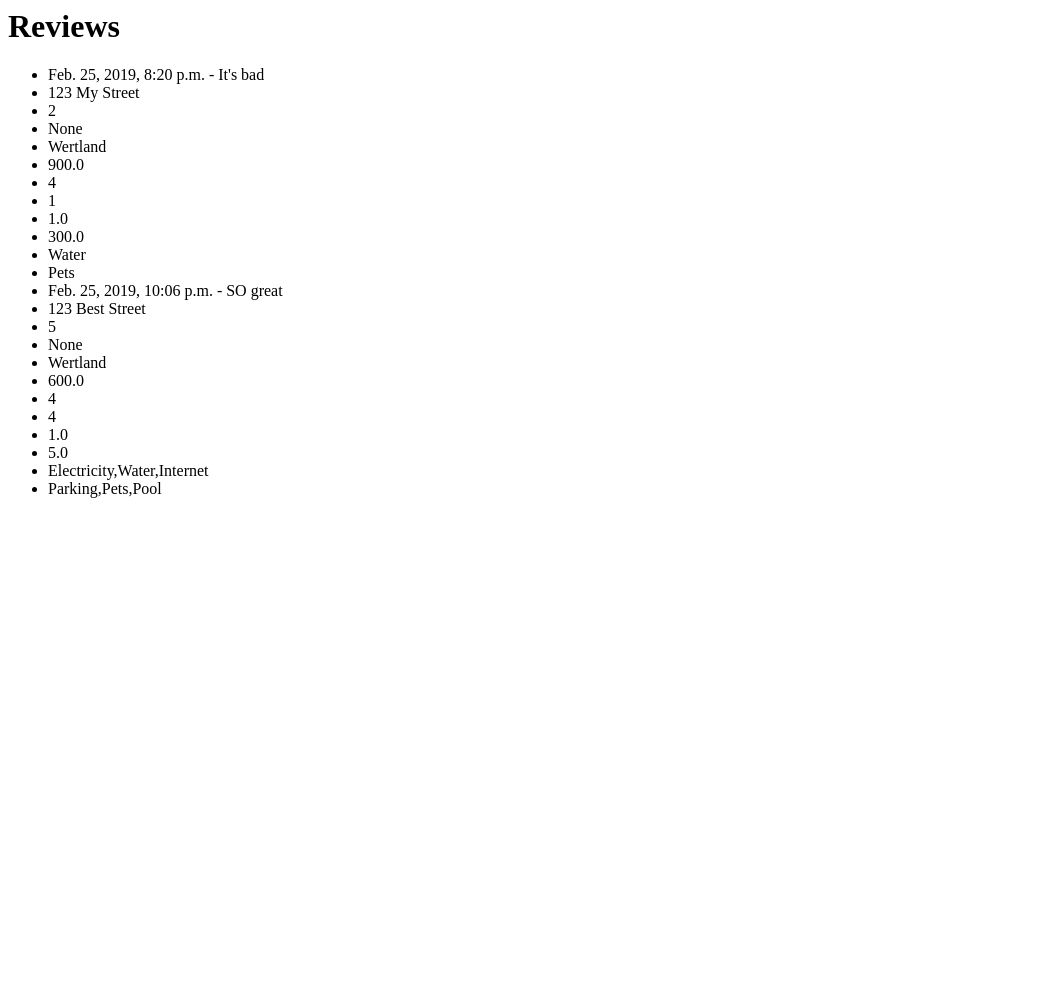
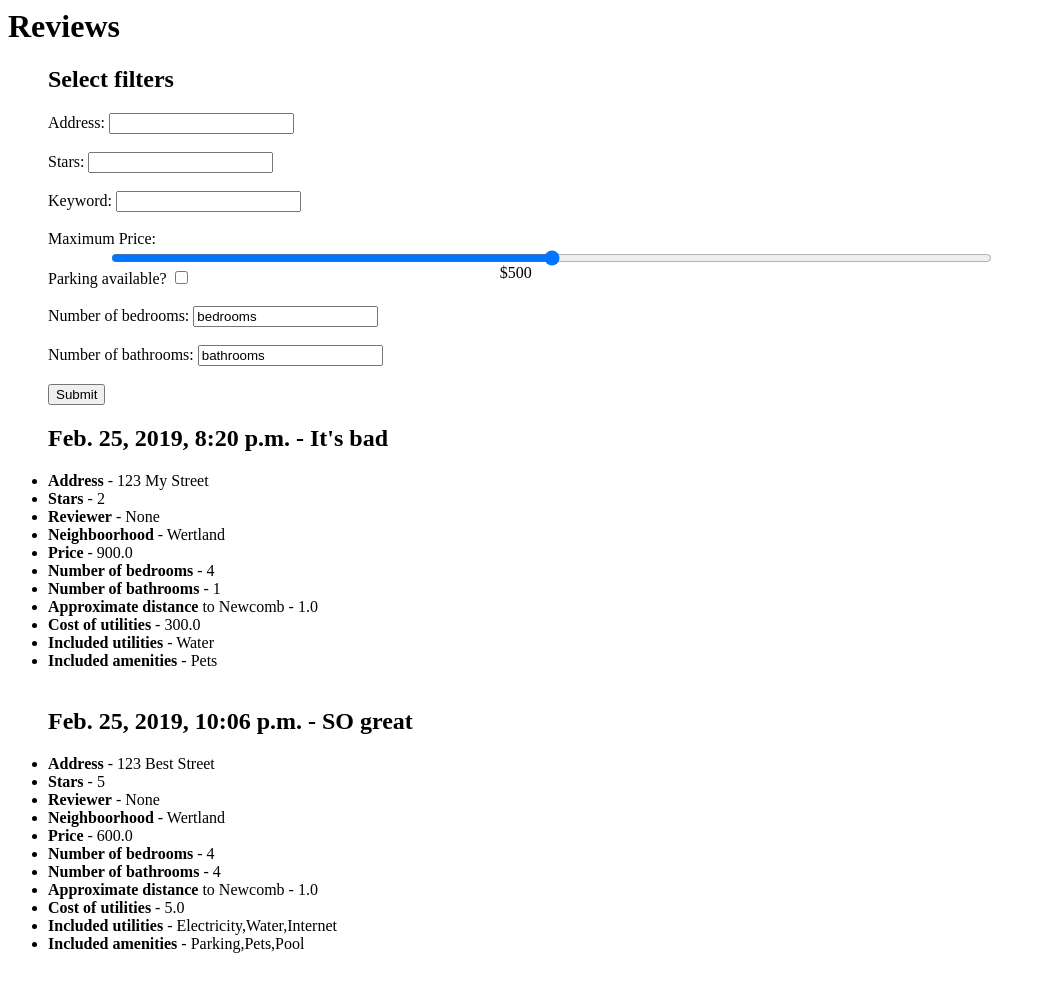
Before and after one commit to jperez913/Off-Grounds-Housing-App, a Django app: page /all_reviews/ in a window 1280 px wide. Shown: the whole page, without its empty margins (0-1046 px from the left). Before the commit the page ends 498 px from the top, so only its background shows below. Run offline with Django 3.2, Linux system fonts and the light colour scheme; data comes from the database, SQL or seed files in the repository.

Commit message:
Made filter form on all reviews
Still need to made it work though

```diff
--- a/housing_review/templates/housing_review/all_reviews.html
+++ b/housing_review/templates/housing_review/all_reviews.html
@@ -1,18 +1,57 @@
 <h1>Reviews</h1>
 <ul>
+    <h2>Select filters</h2>
+
+    <p align="right">
+            <form action="/action_page.php" method="get">
+                Address: <input type="text" name="filter" value=""><br><br>
+                Stars: <input type="text" name="filter" value=""><br><br>
+                Keyword: <input type="text" name="filter" value=""><br><br>
+                Maximum Price:
+                <div style="position:relative; margin:auto; width:90%">
+                        <span style="position:absolute; min-width:100px;">
+                        <span id="myValue"></span>
+                        </span>
+                        <input type="range" id="myRange" max="1000" min="0" style="width:80%">
+                      </div>
+
+                      <script type="text/javascript" charset="utf-8">
+                    var myRange = document.querySelector('#myRange');
+                    var myValue = document.querySelector('#myValue');
+                    var myUnits = '$';
+                    var off = myRange.offsetWidth / (parseInt(myRange.max) - parseInt(myRange.min));
+                    var px =  ((myRange.valueAsNumber - parseInt(myRange.min)) * off) - (myValue.offsetParent.offsetWidth / 2);
+
+                      myValue.parentElement.style.left = px + 'px';
+                      myValue.parentElement.style.top = myRange.offsetHeight + 'px';
+                      myValue.innerHTML = myUnits + myRange.value;
+
+                      myRange.oninput =function(){
+                        let px = ((myRange.valueAsNumber - parseInt(myRange.min)) * off) - (myValue.offsetWidth / 2);
+                        myValue.innerHTML = myUnits + myRange.value;
+                        myValue.parentElement.style.left = px + 'px';
+                      };
+                      </script>
+                Parking available? <input type="checkbox" name="filter" value="parking"><br><br>
+                Number of bedrooms: <input type="text" name="filter" value="bedrooms"><br><br>
+                Number of bathrooms: <input type="text" name="filter" value="bathrooms"><br><br>
+                <input type="submit" value="Submit"><br>
+              </form>
+    </p>
 {% for review in object_list %}
-    <li>{{ review.pub_date }} - {{ review.text }}</li>
-    <li>{{ review.address }}</li>
-    <li>{{ review.stars }}</li>
-    <li>{{ review.reviewer }}</li>
-    <li>{{ review.neighborhood }}</li>
-    <li>{{ review.price }}</li>
-    <li>{{ review.bedrooms }}</li>
-    <li>{{ review.bathrooms }}</li>
-    <li>{{ review.distance_to_newcomb }}</li>
-    <li>{{ review.utilities_cost }}</li>
-    <li>{{ review.utilities }}</li>
-    <li>{{ review.amenities }}</li>
+    <h2>{{ review.pub_date }} - {{ review.text }}</h2>
+    <li><b>Address</b> - {{ review.address }}</li>
+    <li><b>Stars</b> - {{ review.stars }}</li>
+    <li><b>Reviewer</b> - {{ review.reviewer }}</li>
+    <li><b>Neighboorhood</b> - {{ review.neighborhood }}</li>
+    <li><b>Price</b> - {{ review.price }}</li>
+    <li><b>Number of bedrooms</b> - {{ review.bedrooms }}</li>
+    <li><b>Number of bathrooms</b> - {{ review.bathrooms }}</li>
+    <li><b>Approximate distance</b> to Newcomb - {{ review.distance_to_newcomb }}</li>
+    <li><b>Cost of utilities</b> - {{ review.utilities_cost }}</li>
+    <li><b>Included utilities</b> - {{ review.utilities }}</li>
+    <li><b>Included amenities</b> - {{ review.amenities }}</li>
+    <br>
 {% empty %}
     <li>No Reviews yet.</li>
 {% endfor %}
```
